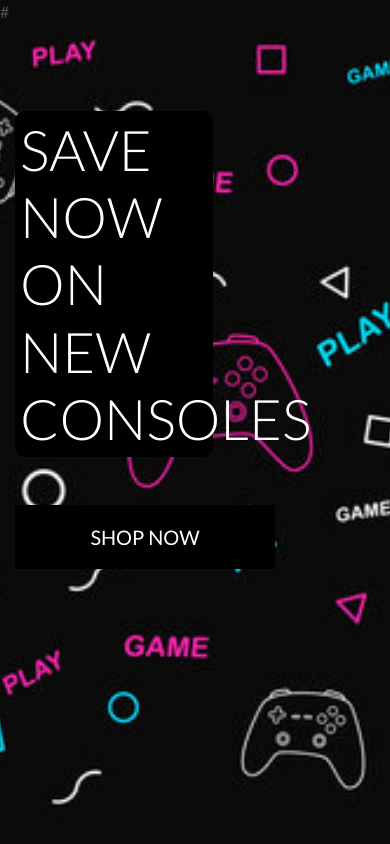
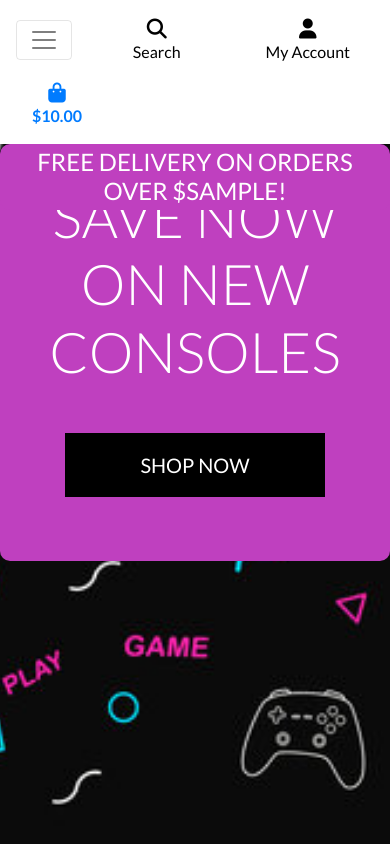
Before and after one commit to RNXVIII/project-5, a Django app: template home/templates/home/index.html in a window 390 px wide. Run offline with Django 3.2, Linux system fonts and the light colour scheme; the template is opened without the code that fills it: most values are stand-ins (such as "Sample title", 1, 10 or a date in 2020); some libraries are stand-ins or nearby versions.

Commit message:
added mobile header and nav bar

```diff
--- a/home/templates/home/index.html
+++ b/home/templates/home/index.html
@@ -11,13 +11,13 @@
 {% block content %}
     <div class="container h-100">
         <div class="row h-100">
-            <div class="col-7 col-md-6 my-auto">
-                <h1 class="display-4 logo-font text-white">
+            <div class="col-12 col-md-6 my-auto bg-purple p-3 text-center">
+                <h1 class="display-4 logo-font text-white m-0">
                     Save now on new consoles
                 </h1>
                 <div class="my-5">
                     <h4>
-                        <a href="" class="shop-now-button btn btn-lg rounded-0 text-uppercase py-3">Shop Now</a>
+                        <a href="" class="shop-now-button btn btn-lg rounded-0 text-uppercase py-3 text-white">Shop Now</a>
                     </h4>
                 </div>
             </div>
--- a/static/css/base.css
+++ b/static/css/base.css
@@ -55,11 +55,13 @@
     color: #000 !important;
 }
 
+.bg-purple {
+    background-color: #BF40BF;
+    border-radius: 10px;
+}
+
 .text-white {
     color: white !important;
-    background-color: #000;
-    border-radius: 10px;
-    padding: 5px;
 }
 
 .border-black {
--- a/templates/base.html
+++ b/templates/base.html
@@ -97,6 +97,20 @@
                 </ul>
             </div>
         </div>
+        <div class="row bg-white">
+            <nav class="navbar navbar-expand-lg navbar-light w-100">
+                <button class="navbar-toggler" type="button" data-toggle="collapse" data-target="#main-nav" aria-controls="main-nav" aria-expanded="false" aria-label="Toggle navigation">
+                    <span class="navbar-toggler-icon"></span>
+                </button>
+                {% include 'includes/mobile-top-header.html' %}
+                {% include 'includes/main-nav.html' %}
+            </nav>
+        </div>
+        <div id="delivery-banner" class="row text-center">
+            <div class="col bg-black text-white bg-purple">
+                <h4 class="logo-font my-1">Free delivery on orders over ${{ free_shipping_threshold }}!</h4>
+            </div>
+        </div>
     </header>
 
 
--- /dev/null
+++ b/templates/includes/main-nav.html
@@ -0,0 +1,54 @@
+<div class="collapse navbar-collapse" id="main-nav">
+    <ul class="navbar-nav w-auto mx-auto">
+        <li class="nav-item dropdown">
+            <a class="logo-font font-weight-bold nav-link text-black mr-5" href="#" id="all-products-link" data-toggle="dropdown" aria-haspopup="true" aria-expanded="false">
+                All Products
+            </a>
+            <div class="dropdown-menu border-0" aria-labelledby="all-products-link">
+                <a href="" class="dropdown-item">By Price</a>
+                <a href="" class="dropdown-item ">By Rating</a>
+                <a href="" class="dropdown-item ">By Category</a>
+                <a href="" class="dropdown-item">All Products</a>
+            </div>
+        </li>
+
+        <li class="nav-item dropdown">
+            <a class="logo-font font-weight-bold nav-link text-black mr-5" href="#" id="clothing-link" data-toggle="dropdown" aria-haspopup="true" aria-expanded="false">
+                Games
+            </a>
+            <div class="dropdown-menu border-0" aria-labelledby="clothing-link">
+                <a href="" class="dropdown-item">Xbox</a>
+                <a href="" class="dropdown-item">PS4/PS5</a>
+                <a href="" class="dropdown-item">Nintendo switch</a>
+                <a href="" class="dropdown-item">All Games</a>
+            </div>
+        </li>
+
+        <li class="nav-item dropdown">
+            <a class="logo-font font-weight-bold nav-link text-black mr-5" href="#" id="homeware-link" data-toggle="dropdown" aria-haspopup="true" aria-expanded="false">
+                Consoles &amp; Accessories
+            </a>
+            <div class="dropdown-menu border-0" aria-labelledby="homeware-link">
+                <a href="" class="dropdown-item">Xbox</a>
+                <a href="" class="dropdown-item">PS4/PS5</a>
+                <a href="" class="dropdown-item">Nintendo switch</a>
+                <a href="" class="dropdown-item">Headsets</a>
+                <a href="" class="dropdown-item">Controllers</a>
+                <a href="" class="dropdown-item">Chargers</a>
+                <a href="" class="dropdown-item">All Accessories</a>
+            </div>
+        </li>
+
+        <li class="nav-item dropdown">
+            <a class="logo-font font-weight-bold nav-link text-black" href="#" id="specials-link" data-toggle="dropdown" aria-haspopup="true" aria-expanded="false">
+                Special Offers
+            </a>
+            <div class="dropdown-menu border-0" aria-labelledby="specials-link">
+                <a href="" class="dropdown-item">New Arrivals</a>
+                <a href="" class="dropdown-item">Deals</a>
+                <a href="" class="dropdown-item">About To Go!</a>
+                <a href="" class="dropdown-item">All Specials</a>
+            </div>
+        </li>
+    </ul>
+</div>
--- /dev/null
+++ b/templates/includes/mobile-top-header.html
@@ -0,0 +1,56 @@
+<li class="list-inline-item">
+    <a class="text-black nav-link d-block d-lg-none" href="#" id="mobile-search" data-toggle="dropdown" aria-haspopup="true" aria-expanded="false">
+        <div class="text-center">
+            <div><i class="fas fa-search fa-lg"></i></div>
+            <p class="my-0">Search</p>
+        </div>
+    </a>
+    <div class="dropdown-menu border-0 w-100 p-3 rounded-0 my-0" aria-labelledby="mobile-search">
+        <form class="form" method="GET" action="">
+            <div class="input-group w-100">
+                <input class="form-control border border-black rounded-0" type="text" name="q" placeholder="Search our site">
+                <div class="input-group-append">
+                    <button class="form-control form-control btn btn-black border border-black rounded-0" type="submit">
+                        <span class="icon">
+                            <i class="fas fa-search"></i>
+                        </span>
+                    </button>
+                </div>
+            </div>
+        </form>
+    </div>
+</li>
+<li class="list-inline-item dropdown">
+    <a class="text-black nav-link d-block d-lg-none" href="#" id="user-options" data-toggle="dropdown" aria-haspopup="true" aria-expanded="false">
+        <div class="text-center">
+            <div><i class="fas fa-user fa-lg"></i></div>
+            <p class="my-0">My Account</p>
+        </div>
+    </a>
+    <div class="dropdown-menu border-0" aria-labelledby="user-options">
+        {% if request.user.is_authenticated %}
+            {% if request.user.is_superuser %}
+                <a href="{% url 'account_logout' %}" class="dropdown-item">Product Management</a>
+            {% endif %}
+            <a href="" class="dropdown-item">My Profile</a>
+            <a href="{% url 'account_logout' %}" class="dropdown-item">Logout</a>
+        {% else %}
+            <a href="{% url 'account_signup' %}" class="dropdown-item">Register</a>
+            <a href="{% url 'account_login' %}" class="dropdown-item">Login</a>
+        {% endif %}
+    </div>
+</li>
+<li class="list-inline-item">
+    <a class="{% if grand_total %}text-primary font-weight-bold{% else %}text-black{% endif %} nav-link d-block d-lg-none" href="">
+        <div class="text-center">
+            <div><i class="fas fa-shopping-bag fa-lg"></i></div>
+            <p class="my-0">
+                {% if grand_total %}
+                    ${{ grand_total|floatformat:2 }}
+                {% else %}
+                    $0.00
+                {% endif %}
+            </p>
+        </div>
+    </a>
+</li>
```
Lines whose indentation alone changed are shown as unchanged.
